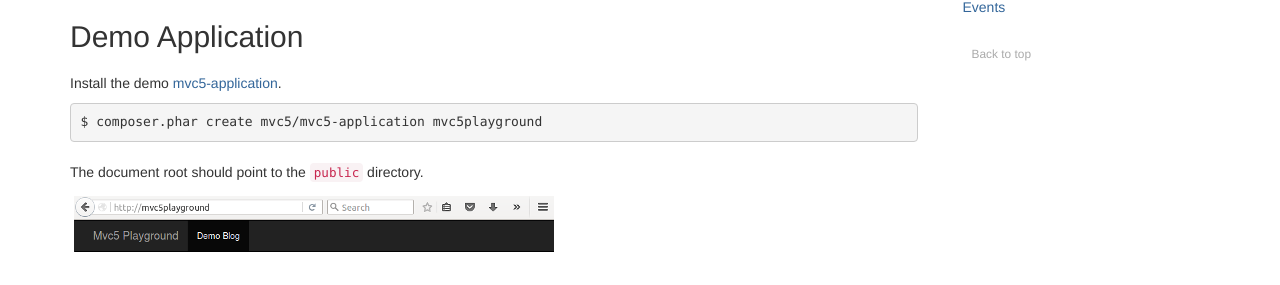
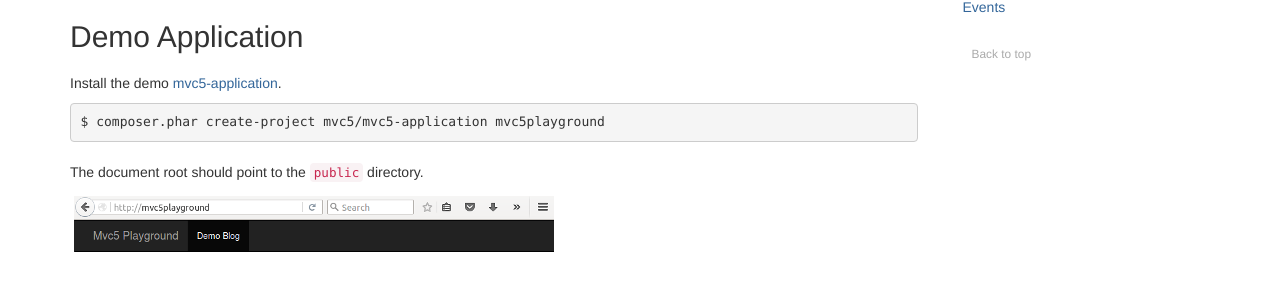
Before and after one commit to mvc5/mvc5.github.io, a Jekyll site: the page built from getting-started/index.md, in a window 1280 px wide and 900 px high, scrolled down 380 px. Shown: the part 146-431 px from the top of the window. Built offline with Jekyll 4.4.1, drawn with Linux system fonts in a browser that asks for light colours; nearby versions of some CDN libraries.

Commit message:
create-project

```diff
--- a/getting-started/demo-application.md
+++ b/getting-started/demo-application.md
@@ -1,6 +1,6 @@
 ## Demo Application
 <p>Install the demo <a href="https://github.com/mvc5/mvc5-application">mvc5-application</a>.</p>
-<pre><code class="language-php">$ composer.phar create mvc5/mvc5-application mvc5playground</code></pre>
+<pre><code class="language-php">$ composer.phar create-project mvc5/mvc5-application mvc5playground</code></pre>
 <p style="margin-top:20px;">The document root should point to the <a href="https://github.com/mvc5/mvc5-application/tree/master/public"><code>public</code></a> directory.</p>
 <div class="thumbnail" style="border:none;">
     <img style="margin-left:0;" src="/images/mvc5playground.png" width="480" height="320" title="Mvc5 Demo Application">
```
